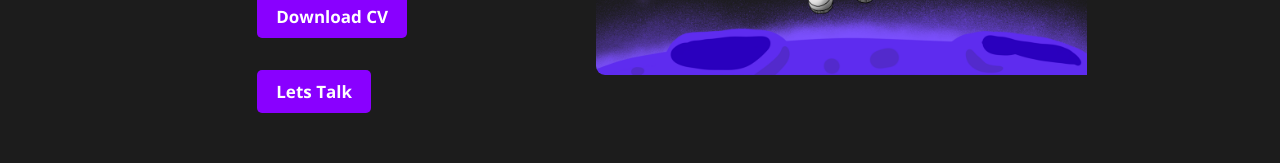
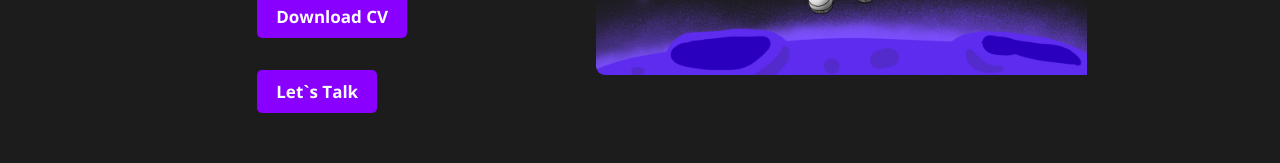
Before and after one commit to oliverzdraveski/portfolio, a React (Create React App) app: page / in a window 1280 px wide. Shown: the part 565-728 px from the top of the page. Built offline with nearby package versions, Linux system fonts and the light colour scheme.

Commit message:
Update Header.jsx

```diff
--- a/src/container/Header/Header.jsx
+++ b/src/container/Header/Header.jsx
@@ -19,7 +19,7 @@ const Header = () => {
         <h2>Front-End Developer</h2>
         <div className='portfolio__header-content-buttons'>
           <a href="https://www.dropbox.com/s/cp7k9scj8oze6w8/Oliver%20Zdraveski%20CV.pdf?dl=0" target='_blank'><button>Download CV</button></a>
-          <a href="#contact"><button>Lets Talk</button></a>
+          <a href="#contact"><button>Let`s Talk</button></a>
         </div>
       </div>
 
```
